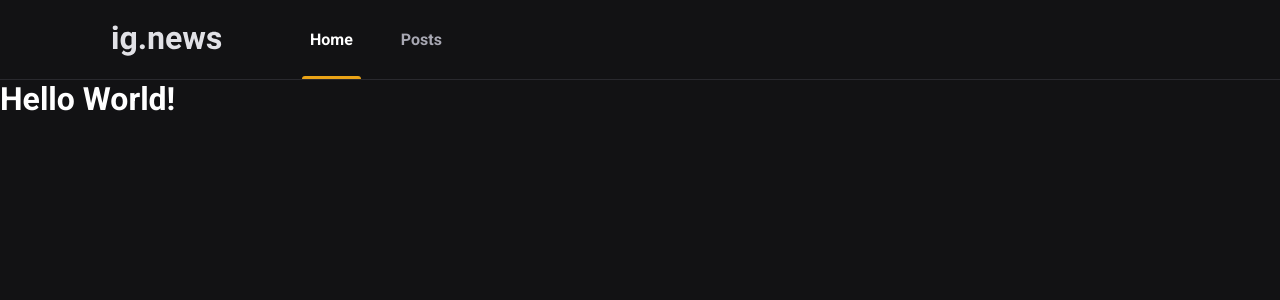
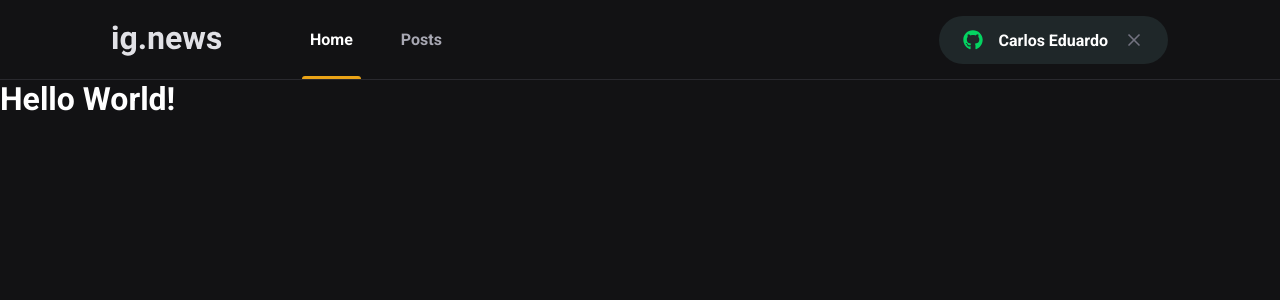
Before and after one commit to Eduardolimacesl/ignews, a Next.js app: page / in a window 1280 px wide. Shown: the top 300 px of the page. Built offline with nearby package versions, Linux system fonts and the light colour scheme.

Commit message:
Stoped at init home-page

```diff
--- a/package.json
+++ b/package.json
@@ -12,6 +12,7 @@
     "next": "12.1.0",
     "react": "17.0.2",
     "react-dom": "17.0.2",
+    "react-icons": "^4.3.1",
     "sass": "^1.49.9"
   },
   "devDependencies": {
--- a/src/components/Header/index.tsx
+++ b/src/components/Header/index.tsx
@@ -1,3 +1,4 @@
+import { SingInButton } from '../SinginButton';
 import styles from './styles.module.scss';
 
 export function Header() {
@@ -9,6 +10,7 @@
           <a href="#" className={styles.active}>Home</a>
           <a href="#">Posts</a>
         </nav>
+        <SingInButton />
       </div>
     </header>
   );
--- a/src/components/Header/styles.module.scss
+++ b/src/components/Header/styles.module.scss
@@ -51,4 +51,8 @@
       }
     }
   }
+
+  button {
+    margin-left: auto;
+  }
 }
--- /dev/null
+++ b/src/components/SinginButton/index.tsx
@@ -0,0 +1,28 @@
+import styles from './styles.module.scss';
+import { FaGithub } from 'react-icons/fa';
+import { FiX } from 'react-icons/fi';
+
+export function SingInButton () {
+  const isUserLoggedIn = true;
+
+  return isUserLoggedIn ? (
+
+    <button
+      type="button"
+      className={styles.singInButton}
+    >
+      <FaGithub color="#04d361" />
+      Carlos Eduardo
+      <FiX color="#737380" className={styles.closeIcon} />
+    </button>
+
+  ) : (
+    <button
+      type="button"
+      className={styles.singInButton}
+    >
+      <FaGithub color="#eba417" />
+      Sing in with Github
+    </button>
+  );
+}
--- /dev/null
+++ b/src/components/SinginButton/styles.module.scss
@@ -0,0 +1,33 @@
+.singInButton {
+  height:3rem;
+  border-radius:3rem;
+  background: var(--gray-850);
+  border: 0;
+  padding: 0 1.5rem;
+
+  display: flex;
+  align-items: center;
+  justify-content: center;
+
+  color: var(--white);
+  font-weight: bold;
+
+  svg {
+    width: 20px;
+    height: 20px;
+  }
+
+  svg:first-child {
+    margin-right: 1rem;
+  }
+
+  svg.closeIcon {
+    margin-left: 1rem;
+  }
+
+  transition: filter 0.2s;
+
+  &:hover {
+    filter: brightness(0.8);
+  }
+}
--- a/src/styles/global.scss
+++ b/src/styles/global.scss
@@ -10,6 +10,7 @@
   --gray-50: #e1e1e6;
   --gray-300: #a8a8b3;
   --gray-800: #29292e;
+  --gray-850: #1f2729;
   --gray-900: #121214;
 
   --cyan-500: #61dafb;
```
Also changed, not shown: 1 other file (tests, documents, lock files or other folders).
